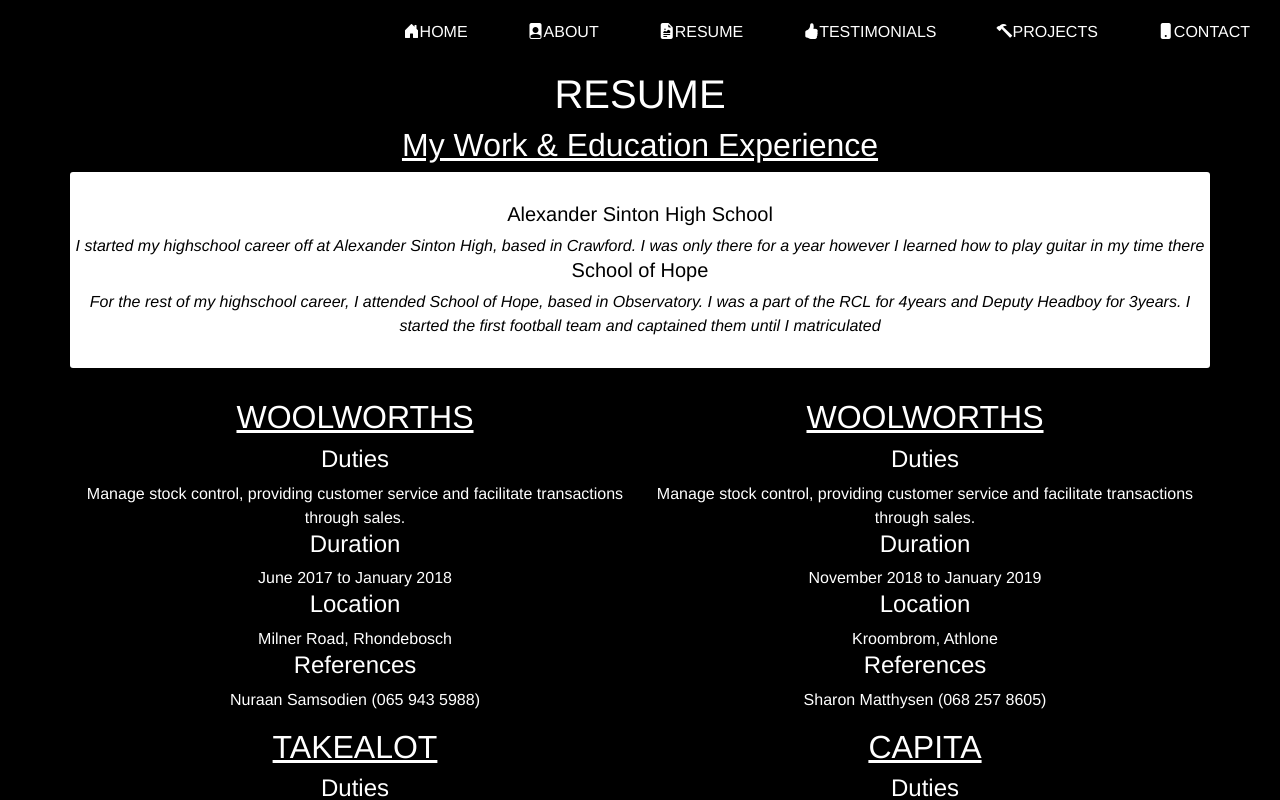
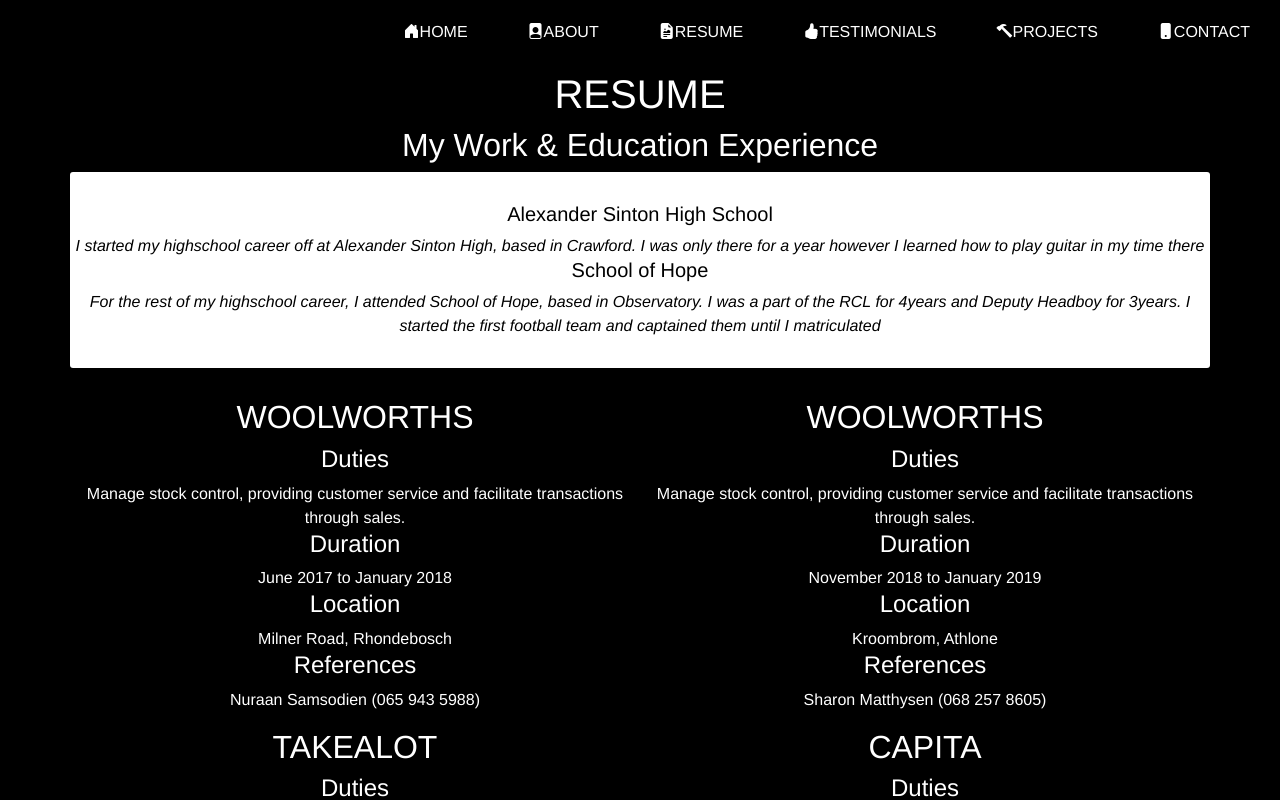
Before and after one commit to Tempestfury11/Vue_Project, a Vue app: page /resume in a window 1280 px wide. Shown: the top 800 px of the page. Built offline with nearby package versions, Linux system fonts and the light colour scheme.

Commit message:
resume heading fix

```diff
--- a/src/views/ResumeView.vue
+++ b/src/views/ResumeView.vue
@@ -109,7 +109,4 @@ export default {
 ul{
   list-style: none;
 }
-h2{
-  text-decoration: underline;
-}
 </style>
```
